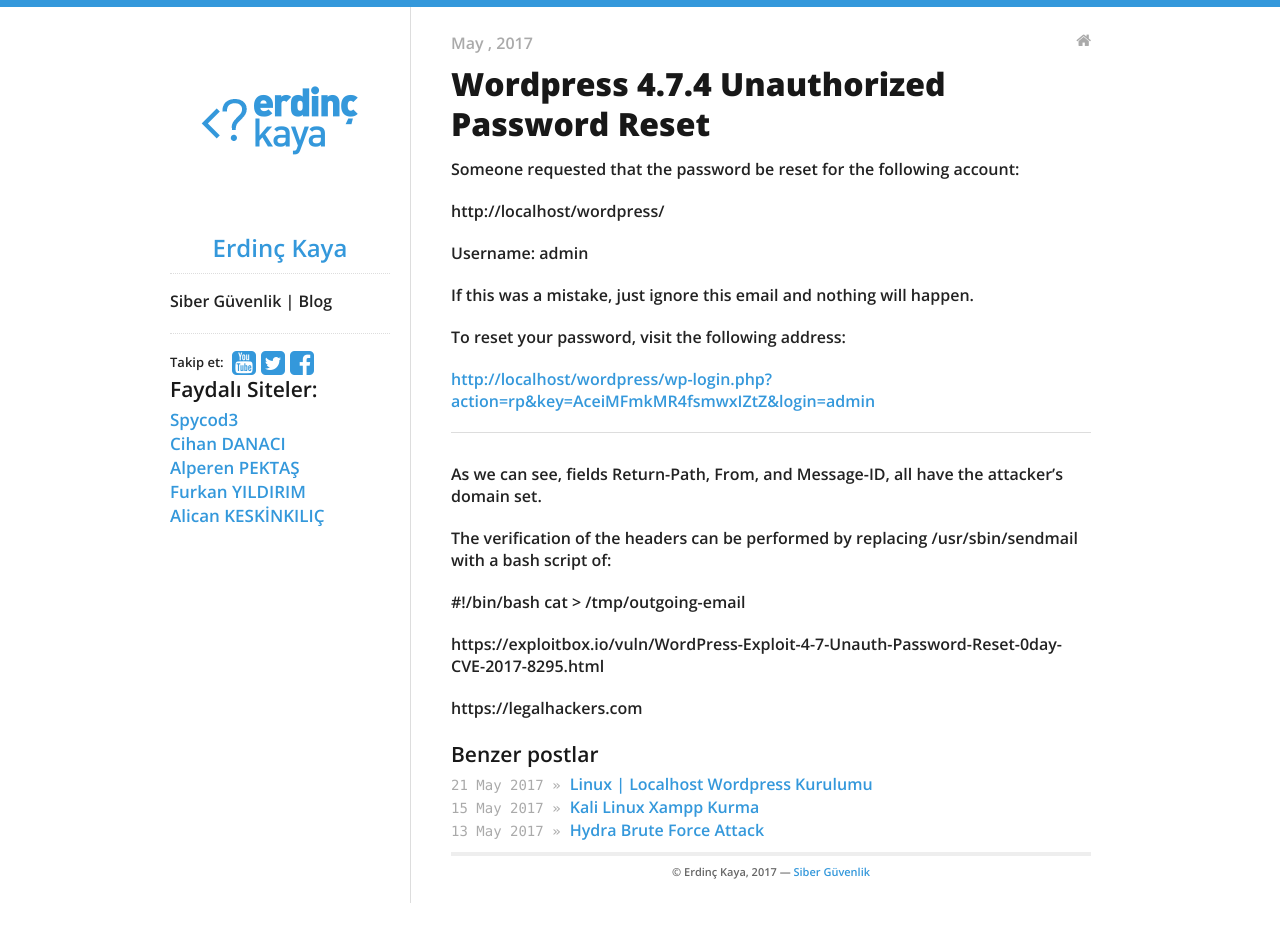
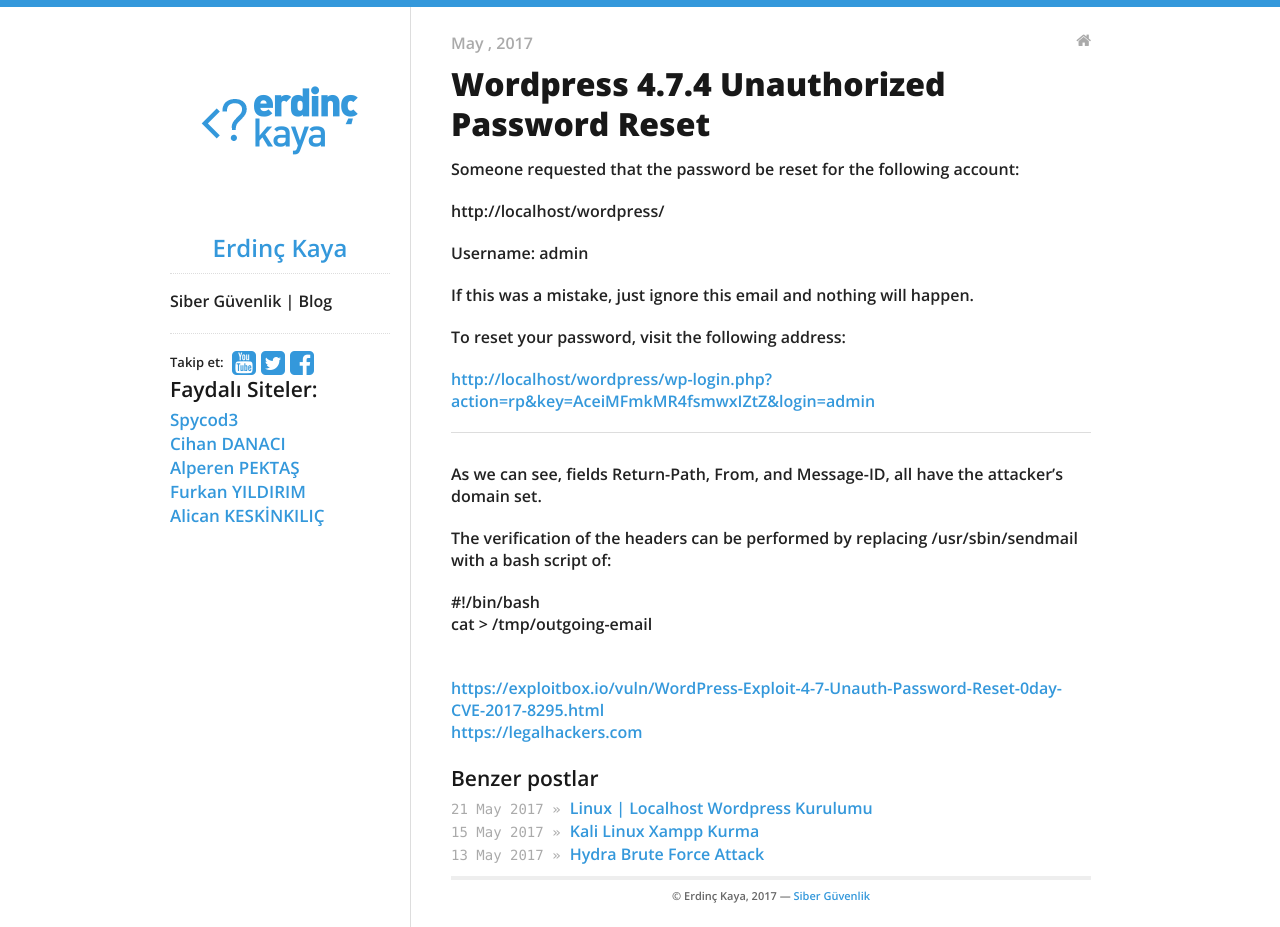
Before and after one commit to denemevol3/denemevol, a Jekyll site: the page built from _posts/2017-05-31-WordPress-4.7.4 -Unauthorized-Password-Reset.md, in a window 1280 px wide. Built offline with Jekyll 4.4.1, drawn with Linux system fonts in a browser that asks for light colours; nearby versions of some CDN libraries; our own code applies the rules of GitHub Pages for plain Markdown files.

Commit message:
Update 2017-05-31-WordPress-4.7.4 -Unauthorized-Password-Reset.md

```diff
--- a/_posts/2017-05-31-WordPress-4.7.4 -Unauthorized-Password-Reset.md
+++ b/_posts/2017-05-31-WordPress-4.7.4 -Unauthorized-Password-Reset.md
@@ -20,10 +20,10 @@
 The verification of the headers can be performed by replacing /usr/sbin/sendmail with a
 bash script of:
 
-#!/bin/bash
+#!/bin/bash<br>
 cat > /tmp/outgoing-email
 
-
-https://exploitbox.io/vuln/WordPress-Exploit-4-7-Unauth-Password-Reset-0day-CVE-2017-8295.html
-
-https://legalhackers.com
+<br>
+<a href="https://exploitbox.io/vuln/WordPress-Exploit-4-7-Unauth-Password-Reset-0day-CVE-2017-8295.html" target="_blank">https://exploitbox.io/vuln/WordPress-Exploit-4-7-Unauth-Password-Reset-0day-CVE-2017-8295.html</a>
+<br>
+<a href="https://legalhackers.com" target="_blank">https://legalhackers.com</a>
```
